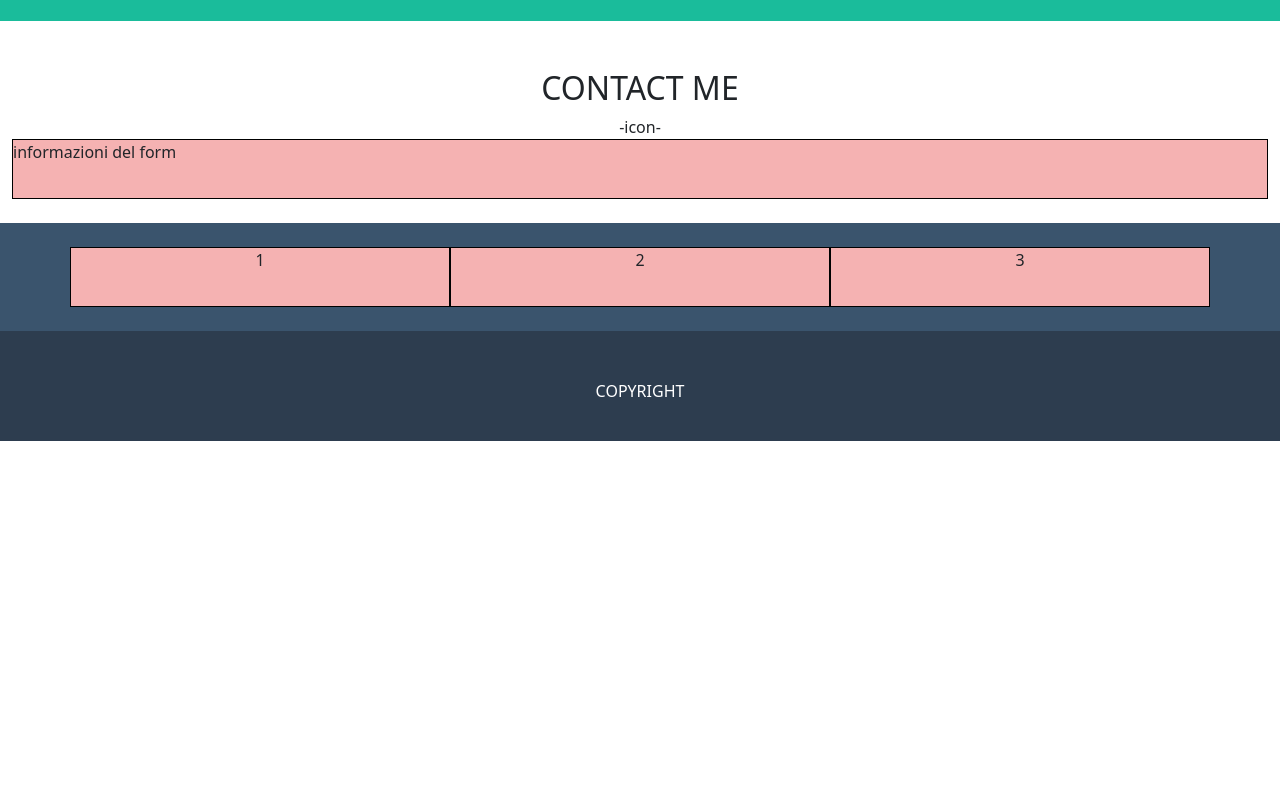
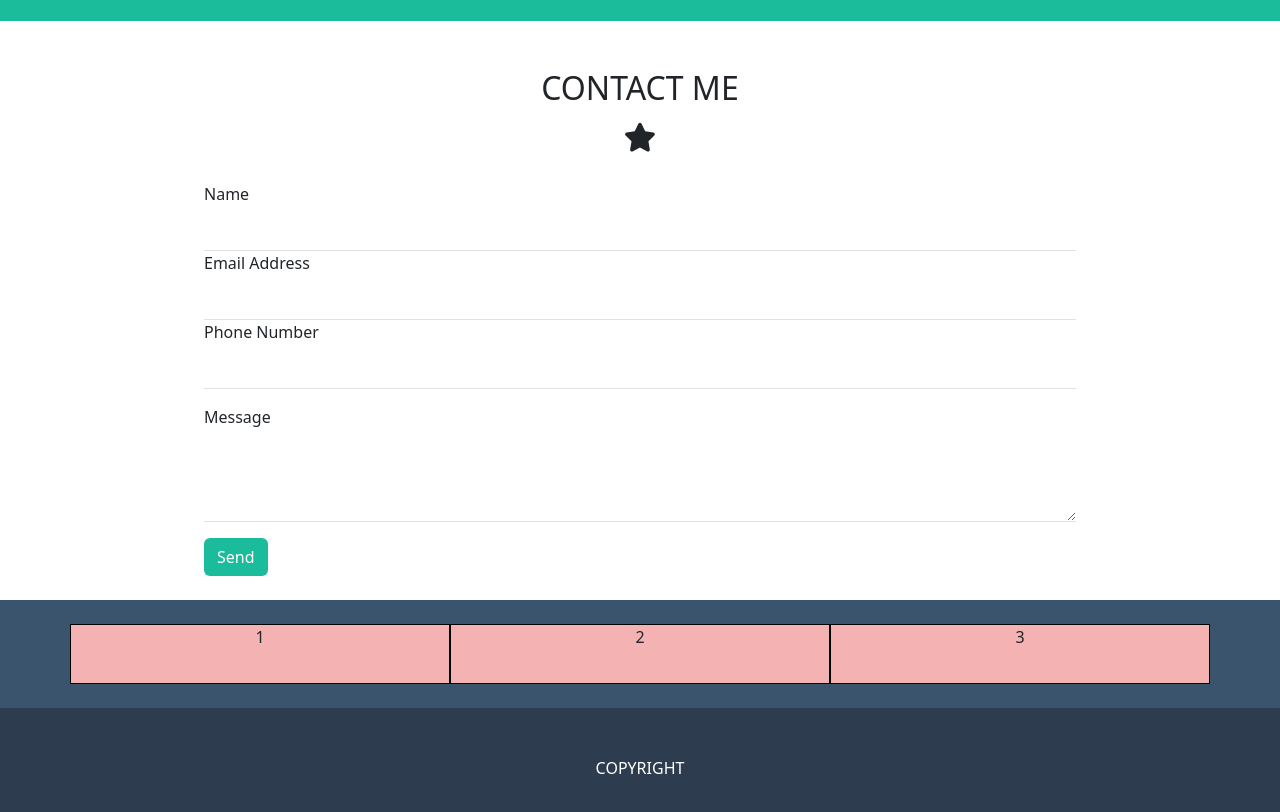
Before and after one commit to Vahidone/html-css-bootstrap-freelancer, a plain HTML site: page index.html in a window 1280 px wide. Shown: the part 1648-2460 px from the top of the page. Before the commit the page ends 2089 px from the top, so only its background shows below. Drawn offline with nearby package versions, Linux system fonts and the light colour scheme.

Commit message:
wip: add form to contact _ not finished

```diff
--- a/css/style.css
+++ b/css/style.css
@@ -2,6 +2,14 @@
   background-color: rgb(245, 178, 178);
   border: 1px solid black;
   min-height: 60px;
+}
+.btn_green {
+  background-color: #1abc9b;
+  color: white;
+}
+.btn_green:hover {
+  background-color: #28cfae;
+  color: white;
 }
 /* header ****************** */
 header {
@@ -60,10 +68,20 @@ img {
 /* section portfolio *** */
 
 /* section about ** */
-.container_about {
+.container_about,
+.container_contact {
   width: 70%;
   max-width: 980px;
   margin: 0 auto;
+}
+
+/* section contact *** */
+.form_border {
+  border-radius: 0;
+  border-top: 0;
+  border-left: 0;
+  border-top: 0;
+  border-right: 0;
 }
 
 .footer_top {
--- a/index.html
+++ b/index.html
@@ -148,9 +148,33 @@
           <div class="container-fluid">
             <div class="text-center">
               <h2>CONTACT ME</h2>
-              <div>-icon-</div>
+              <!-- TODO: far apparire line icon  -->
+              <div
+                class="icon_star mb-4 w-100 justify-content-center align-items-center d-flex"
+              >
+                <div class="line_icon"></div>
+                <div class="star"><i class="fa-solid fa-star"></i></div>
+                <div class="line_icon"></div>
+              </div>
             </div>
-            <div class="debug">informazioni del form</div>
+            <!-- FORM ----- -->
+            <div class="mb-3">
+              <label for="name" class="form-label">Name</label>
+              <input type="text" class="form-control form_border" id="name" />
+              <label for="email" class="form-label">Email Address</label>
+              <input type="text" class="form-control form_border" id="email" />
+              <label for="phone" class="form-label">Phone Number</label>
+              <input type="text" class="form-control form_border" id="phone" />
+            </div>
+            <div class="mb-3">
+              <label for="message" class="form-label">Message</label>
+              <textarea
+                class="form-control form_border"
+                id="message"
+                rows="3"
+              ></textarea>
+            </div>
+            <button class="btn btn_green">Send</button>
           </div>
         </div>
       </section>
```
